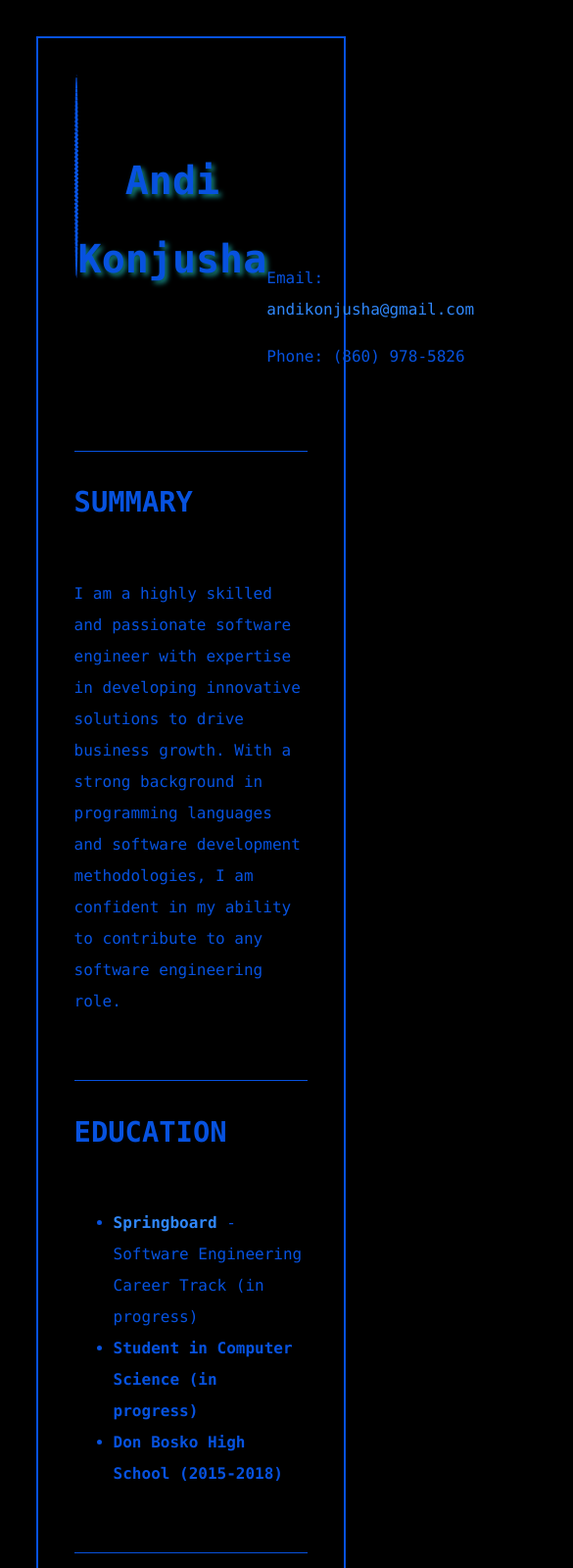
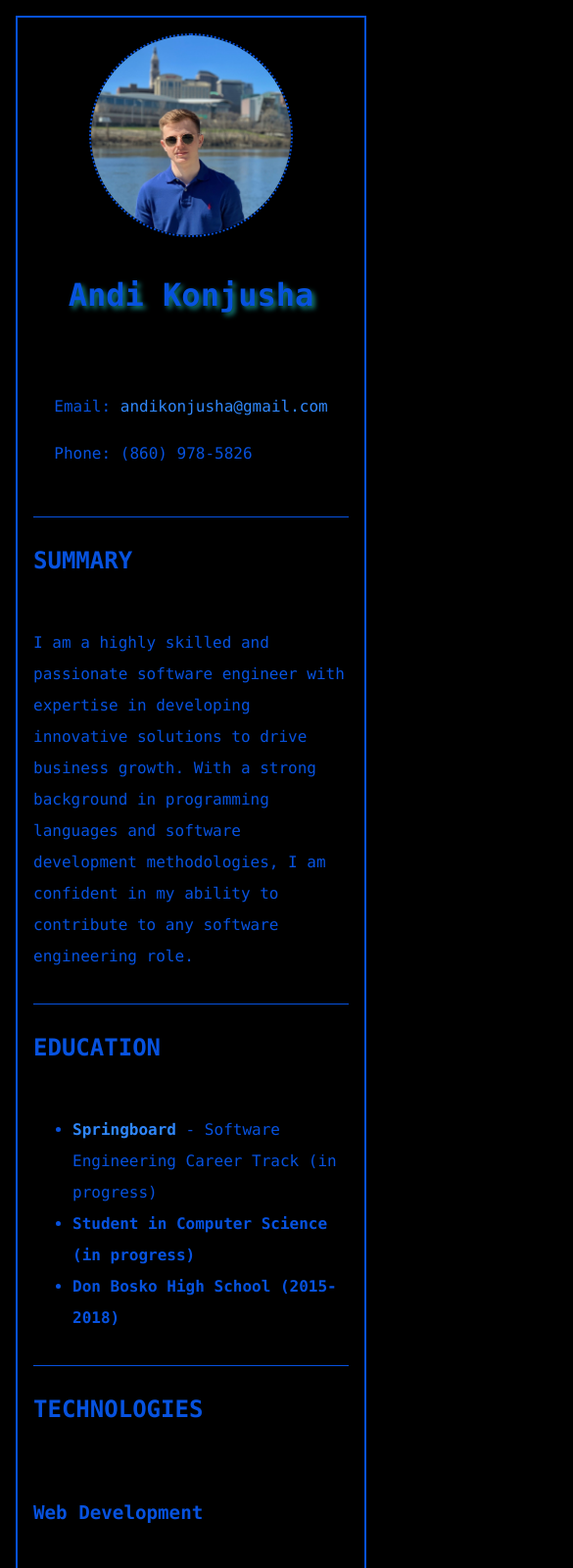
Before and after one commit to andikonjusha/andikonjushadigitalcv.github.io, a plain HTML site: page index.html in a window 390 px wide. Shown: the top 1600 px of the page at 98% size, 585 px wide, since content can reach past the window. Drawn offline with Linux system fonts and the light colour scheme.

Commit message:
Update app.css

```diff
--- a/app.css
+++ b/app.css
@@ -167,4 +167,66 @@ form button
 {
   margin-right: 1rem;  /*positioning reset button close to submit button*/
 }
+
+/*Adapting my digital cv for smaller screens*/
+@media only screen and (max-width: 680px) { /*Set max width to 730 because under 730 my portrait image shrinks,technology and contact fit well */
+  body {
+    font-size: 14px;
+    margin: 1rem;
+    padding: 1rem;
+    align-self: auto;
+  }
+/*Adjusted font size of h1,h2,h3 for smaller screens */
+  h1 {
+    font-size: 2rem;
+  }
+
+  h2 {
+    font-size: 1.5rem;
+  }
+
+  h3 {
+    font-size: 1.2rem;
+  }
+
+
+  main section,
+footer section {
+  margin: 2rem 0; /* Adjusted margin of main section and footer for smaller screens */
+}
+/*adujst header section  on auto height and column*/
+  header section {
+    height: auto;
+    flex-direction: column;
+  }
+    /*positioning image,name,information on center  of header section for smaller screens*/
+  header section .image-container,
+  header section .name-container,
+  header section .information-container {
+    align-self: center;
+  }
+  /* adjusted auto and column of technologies section for smaller screens*/
+  .technologies .container {
+        align-self: auto;
+        flex-direction: column;
+    }
+
+  /* adjusted width,align,flex direction  of the contact section for smaller devices*/
+
+  .contact .text-input-container,
+  .contact .select-container,
+  .contact .checkbox-container
+  {
+
+    width: auto;
+    align-self: auto;
+    flex-direction: column;
+  }
+
+/*Set hover for buttons*/
+  form button:hover {
+    background-color: #0a3559;
+    transform: scale(1.1);    /* Scale up the hover */
+  }
+}
 /* This was my first project using Cascading stylesheets  */
```
